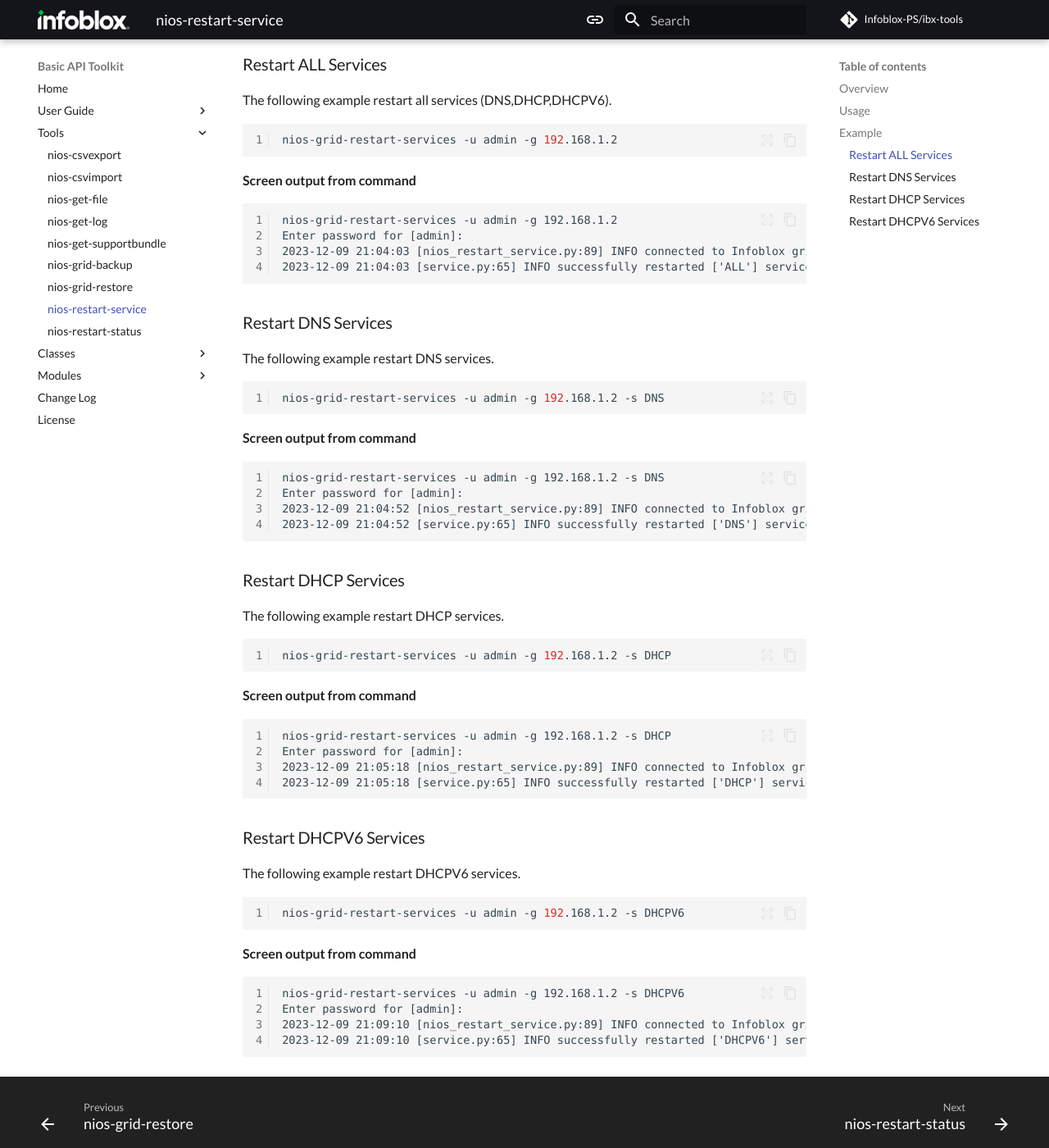
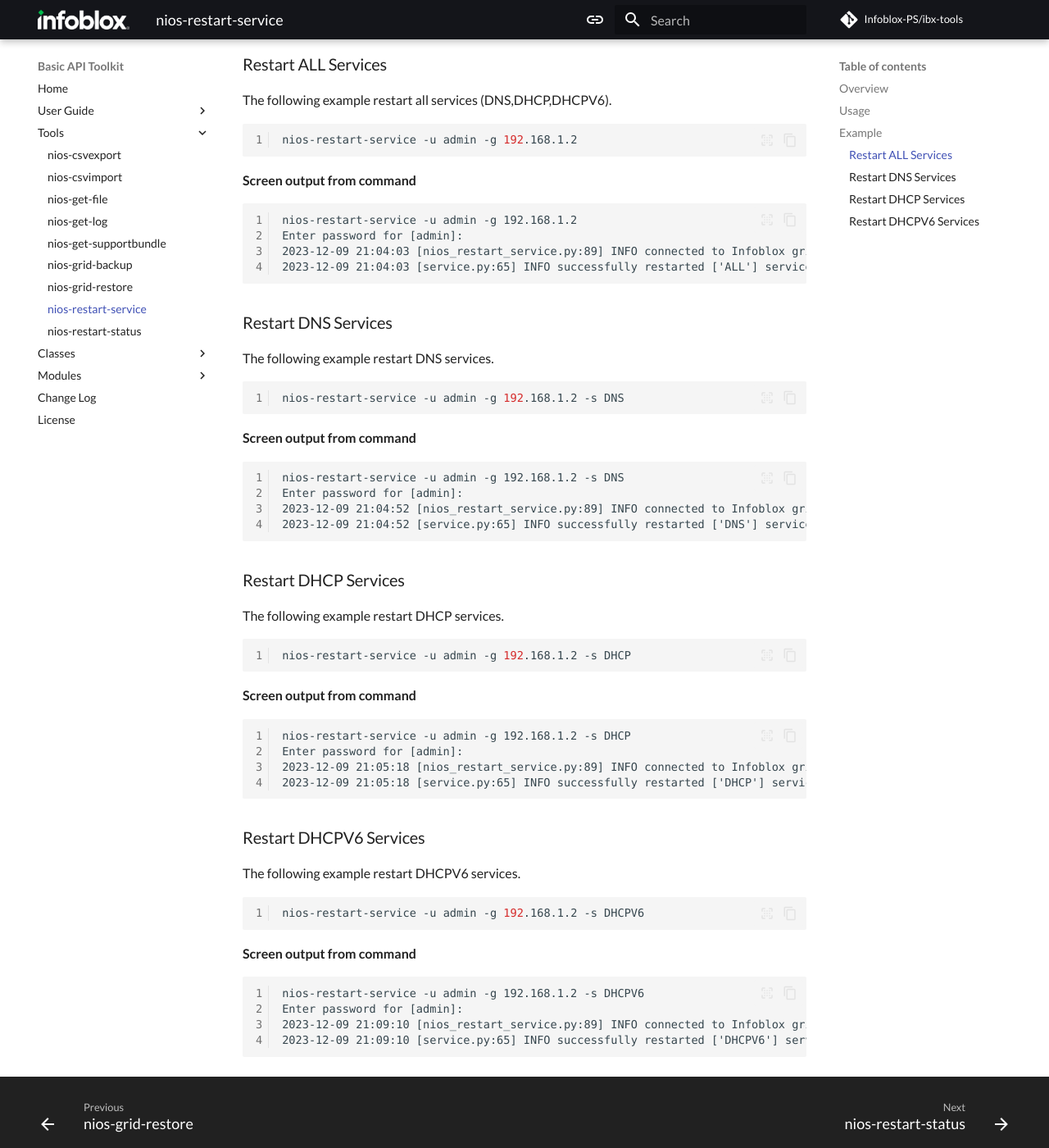
Before and after one commit to Infoblox-PS/ibx-sdk, an MkDocs documentation site: the page built from docs/examples/restart_service.md, in a window 1280 px wide and 1400 px high, scrolled down 928 px. Shown: the whole window at 82% size. Built offline with MkDocs 1.6.1 and Material for MkDocs 9.7.7, drawn with Linux system fonts in a browser that asks for light colours; some web fonts are replaced; comment, search, counter and statistics services are not loaded; some of the changed text lies outside the part shown.

Commit message:
Update command usage in restart_service.md
The commit refines the command references to include the 'nios-' prefix in the restart_service.md documentation. This change improves consistency and clarity across all scripts, examples, and documentation files.

````diff
--- a/docs/examples/restart_service.md
+++ b/docs/examples/restart_service.md
@@ -40,13 +40,13 @@
 The following example restart all services (DNS,DHCP,DHCPV6).
 
 ```sh
-nios-grid-restart-services -u admin -g 192.168.1.2
+nios-restart-service -u admin -g 192.168.1.2
 ```
 
 **Screen output from command**
 
 ```text
-nios-grid-restart-services -u admin -g 192.168.1.2
+nios-restart-service -u admin -g 192.168.1.2
 Enter password for [admin]:
 2023-12-09 21:04:03 [nios_restart_service.py:89] INFO connected to Infoblox grid manager 192.168.1.2
 2023-12-09 21:04:03 [service.py:65] INFO successfully restarted ['ALL'] services
@@ -57,13 +57,13 @@
 The following example restart DNS services.
 
 ```sh
-nios-grid-restart-services -u admin -g 192.168.1.2 -s DNS
+nios-restart-service -u admin -g 192.168.1.2 -s DNS
 ```
 
 **Screen output from command**
 
 ```text
-nios-grid-restart-services -u admin -g 192.168.1.2 -s DNS
+nios-restart-service -u admin -g 192.168.1.2 -s DNS
 Enter password for [admin]:
 2023-12-09 21:04:52 [nios_restart_service.py:89] INFO connected to Infoblox grid manager 192.168.1.2
 2023-12-09 21:04:52 [service.py:65] INFO successfully restarted ['DNS'] services
@@ -74,13 +74,13 @@
 The following example restart DHCP services.
 
 ```sh
-nios-grid-restart-services -u admin -g 192.168.1.2 -s DHCP
+nios-restart-service -u admin -g 192.168.1.2 -s DHCP
 ```
 
 **Screen output from command**
 
 ```text
-nios-grid-restart-services -u admin -g 192.168.1.2 -s DHCP
+nios-restart-service -u admin -g 192.168.1.2 -s DHCP
 Enter password for [admin]:
 2023-12-09 21:05:18 [nios_restart_service.py:89] INFO connected to Infoblox grid manager 192.168.1.2
 2023-12-09 21:05:18 [service.py:65] INFO successfully restarted ['DHCP'] services
@@ -91,13 +91,13 @@
 The following example restart DHCPV6 services.
 
 ```sh
-nios-grid-restart-services -u admin -g 192.168.1.2 -s DHCPV6
+nios-restart-service -u admin -g 192.168.1.2 -s DHCPV6
 ```
 
 **Screen output from command**
 
 ```text
-nios-grid-restart-services -u admin -g 192.168.1.2 -s DHCPV6
+nios-restart-service -u admin -g 192.168.1.2 -s DHCPV6
 Enter password for [admin]:
 2023-12-09 21:09:10 [nios_restart_service.py:89] INFO connected to Infoblox grid manager 192.168.1.2
 2023-12-09 21:09:10 [service.py:65] INFO successfully restarted ['DHCPV6'] services
````
Also changed, not shown: other parts of docs/examples/restart_service.md (+1 -1 lines).
